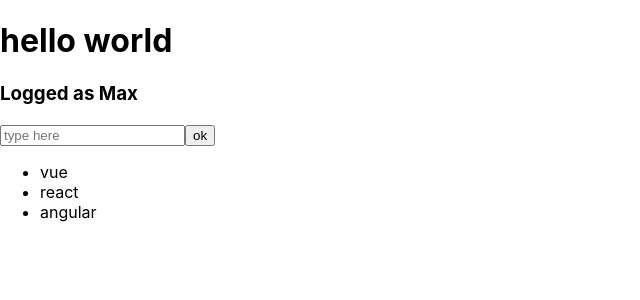
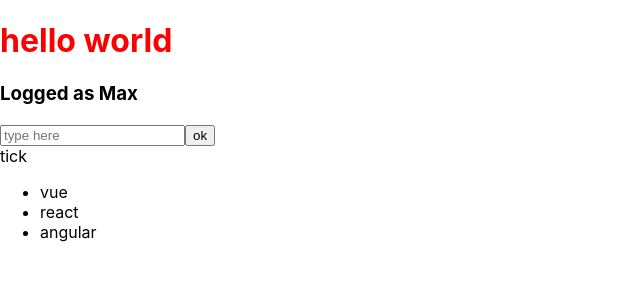
Before and after one commit to vitalii-minchuk/ReactProjects, a React (Create React App) app: page / in a window 1280 px wide. Both pictures are taken after a click on the button "ok". Shown: the top 300 px of the page, without its empty margins (0-640 px from the left). Built offline with nearby package versions, Linux system fonts and the light colour scheme.

Commit message:
toggle button

```diff
--- a/src/components/Hello/index.tsx
+++ b/src/components/Hello/index.tsx
@@ -1,11 +1,13 @@
 import { useEffect, useState } from "react";
 
 const getUser = () => Promise.resolve({ id: 1, name: "Max" });
-const getDataJS =  () => Promise.resolve(['vue', 'react', 'angular']);
+const getDataJS = () => Promise.resolve(["vue", "react", "angular"]);
 
 const Hello = () => {
   const [user, setUser] = useState({} as { id: number; name: string });
-  const [jsData, setJsData] = useState<Array<string> | null>(null)
+  const [jsData, setJsData] = useState<Array<string> | null>(null);
+  const [isVisible, setIsVisible] = useState(false);
+
 
   useEffect(() => {
     const loadUser = async () => {
@@ -21,19 +23,17 @@ const Hello = () => {
       setJsData(data);
     };
     loadData();
-  }, [])
+  }, []);
 
   return (
     <div>
-      <h1>hello world</h1>
+      <h1 style={{color: 'red'}}>hello world</h1>
       {user?.id && <h3>Logged as {user.name}</h3>}
       <input type="text" placeholder="type here" />
-      <button>ok</button>
-      <ul>
-        {jsData && jsData.map(item => (
-          <li key={item}>{item}</li>
-        ))}
-      </ul>
+      <button onClick={() => setIsVisible(!isVisible)}>ok</button>
+      {isVisible && <div data-testid='toggle-element'>tick
+      </div>}
+      <ul>{jsData && jsData.map((item) => <li key={item}>{item}</li>)}</ul>
     </div>
   );
 };
```
Also changed, not shown: src/components/functions/index.ts (+18 -0 lines), 1 other file (tests, documents, lock files or other folders).
